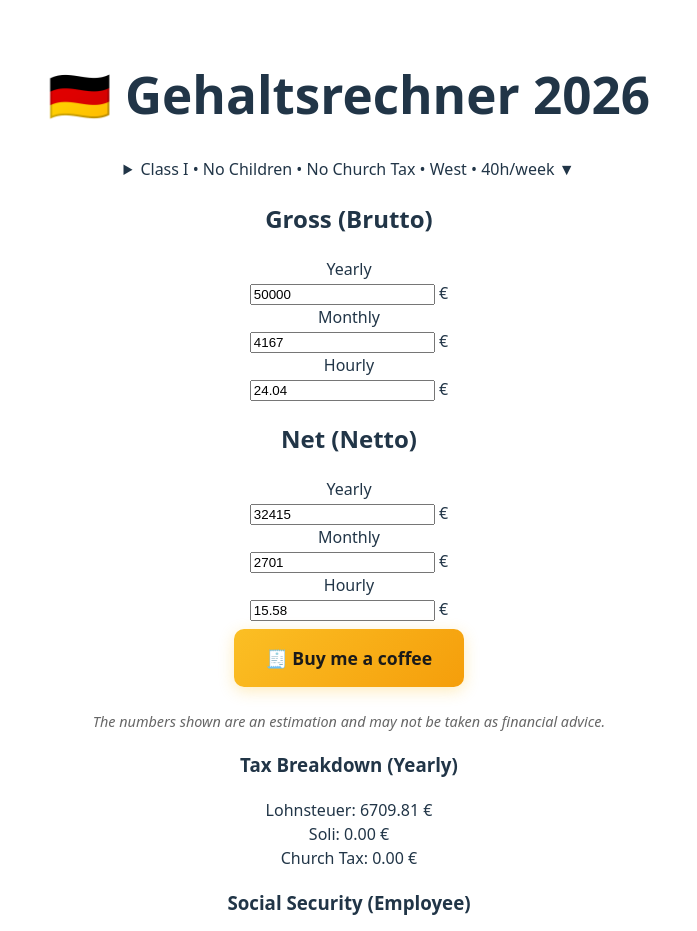
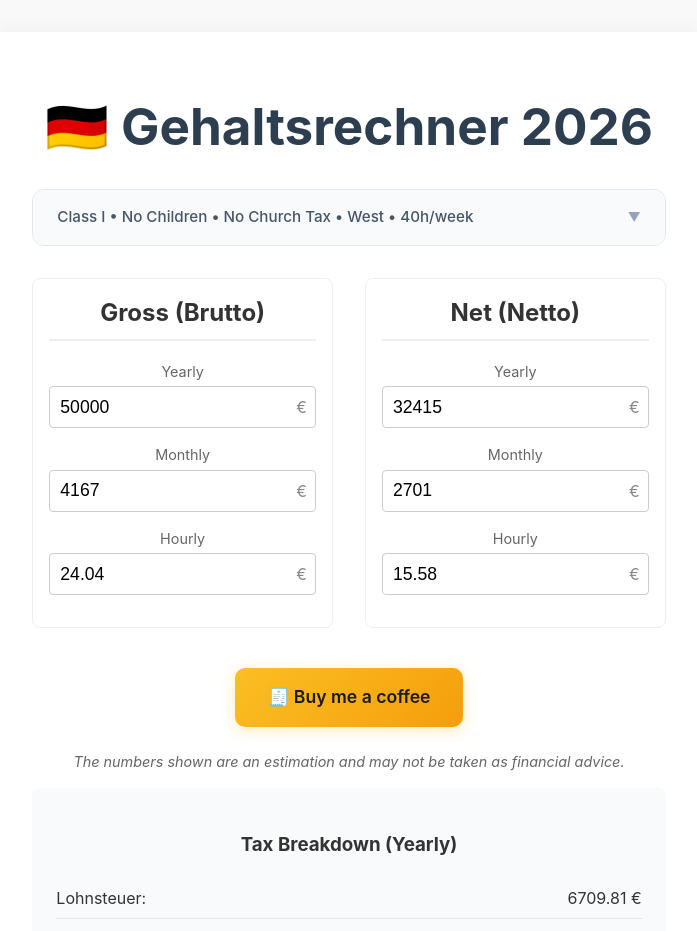
Before and after one commit to genee19/gehaltskalk, a Svelte app: page / in a window 1280 px wide. Shown: the top 931 px of the page, without its empty margins (291-988 px from the left). Built offline with nearby package versions, Linux system fonts and the light colour scheme.

Commit message:
Add remaining CSS rules moved from App.svelte to external stylesheet

```diff
--- a/src/app.css
+++ b/src/app.css
@@ -111,3 +111,173 @@ button:focus-visible {
   font-size: 70%;
   padding: 0;
 }
+
+body {
+  font-family: Inter, system-ui, Avenir, Helvetica, Arial, sans-serif;
+  background-color: #f9f9f9;
+  color: #333;
+  margin: 0;
+  padding: 0;
+}
+
+.container {
+  max-width: 800px;
+  margin: 0 auto;
+  padding: 2rem;
+  background: white;
+  min-height: 100vh;
+  box-shadow: 0 0 20px rgba(0, 0, 0, 0.05);
+}
+
+h1 {
+  text-align: center;
+  color: #2c3e50;
+}
+
+.settings-section {
+  margin-bottom: 2rem;
+  border: 1px solid #e2e8f0;
+  border-radius: 12px;
+  overflow: hidden;
+  background: #fff;
+  transition: all 0.3s ease;
+}
+
+.settings-section[open] {
+  box-shadow:
+    0 4px 6px -1px rgba(0, 0, 0, 0.1),
+    0 2px 4px -1px rgba(0, 0, 0, 0.06);
+}
+
+.settings-summary {
+  display: flex;
+  justify-content: space-between;
+  align-items: center;
+  padding: 1rem 1.5rem;
+  background: #f8fafc;
+  cursor: pointer;
+  list-style: none;
+  user-select: none;
+}
+
+.settings-summary::-webkit-details-marker {
+  display: none;
+}
+
+.summary-details {
+  font-size: 0.95rem;
+  color: #475569;
+  font-weight: 500;
+}
+
+.toggle-icon {
+  font-size: 0.8rem;
+  color: #94a3b8;
+  transition: transform 0.3s ease;
+}
+
+.settings-section[open] .toggle-icon {
+  transform: rotate(180deg);
+}
+
+.settings-panel {
+  background: #fff;
+  padding: 1.5rem;
+  display: grid;
+  grid-template-columns: repeat(auto-fit, minmax(180px, 1fr));
+  gap: 1.5rem;
+  border-top: 1px solid #f1f5f9;
+}
+
+.setting-group {
+  display: flex;
+  flex-direction: column;
+  gap: 0.5rem;
+}
+
+.calculator-grid {
+  display: grid;
+  grid-template-columns: 1fr 1fr;
+  gap: 2rem;
+  margin-bottom: 2rem;
+}
+
+@media (max-width: 600px) {
+  .calculator-grid {
+    grid-template-columns: 1fr;
+  }
+}
+
+.column {
+  background: #fff;
+  padding: 1rem;
+  border: 1px solid #eee;
+  border-radius: 8px;
+}
+
+.column h2 {
+  margin-top: 0;
+  border-bottom: 2px solid #eee;
+  padding-bottom: 0.5rem;
+}
+
+.input-group {
+  margin-bottom: 1rem;
+}
+
+.input-group label {
+  display: block;
+  font-size: 0.9rem;
+  color: #666;
+  margin-bottom: 0.25rem;
+}
+
+.input-wrapper {
+  display: flex;
+  align-items: center;
+  border: 1px solid #ccc;
+  border-radius: 4px;
+  padding: 0.5rem;
+  background: #fff;
+}
+
+.input-wrapper:focus-within {
+  border-color: #3b82f6;
+  box-shadow: 0 0 0 2px rgba(59, 130, 246, 0.1);
+}
+
+.input-wrapper input {
+  border: none;
+  outline: none;
+  flex: 1;
+  font-size: 1.1rem;
+  width: 100%;
+}
+
+.input-wrapper span {
+  color: #888;
+  margin-left: 0.5rem;
+}
+
+.breakdown {
+  background: #f8fafc;
+  padding: 1.5rem;
+  border-radius: 8px;
+}
+
+.row {
+  display: flex;
+  justify-content: space-between;
+  padding: 0.5rem 0;
+  border-bottom: 1px solid #e2e8f0;
+}
+
+.total-row {
+  display: flex;
+  justify-content: space-between;
+  padding: 1rem 0;
+  font-weight: bold;
+  font-size: 1.1rem;
+  border-top: 2px solid #cbd5e1;
+  margin-top: 1rem;
+}
```
